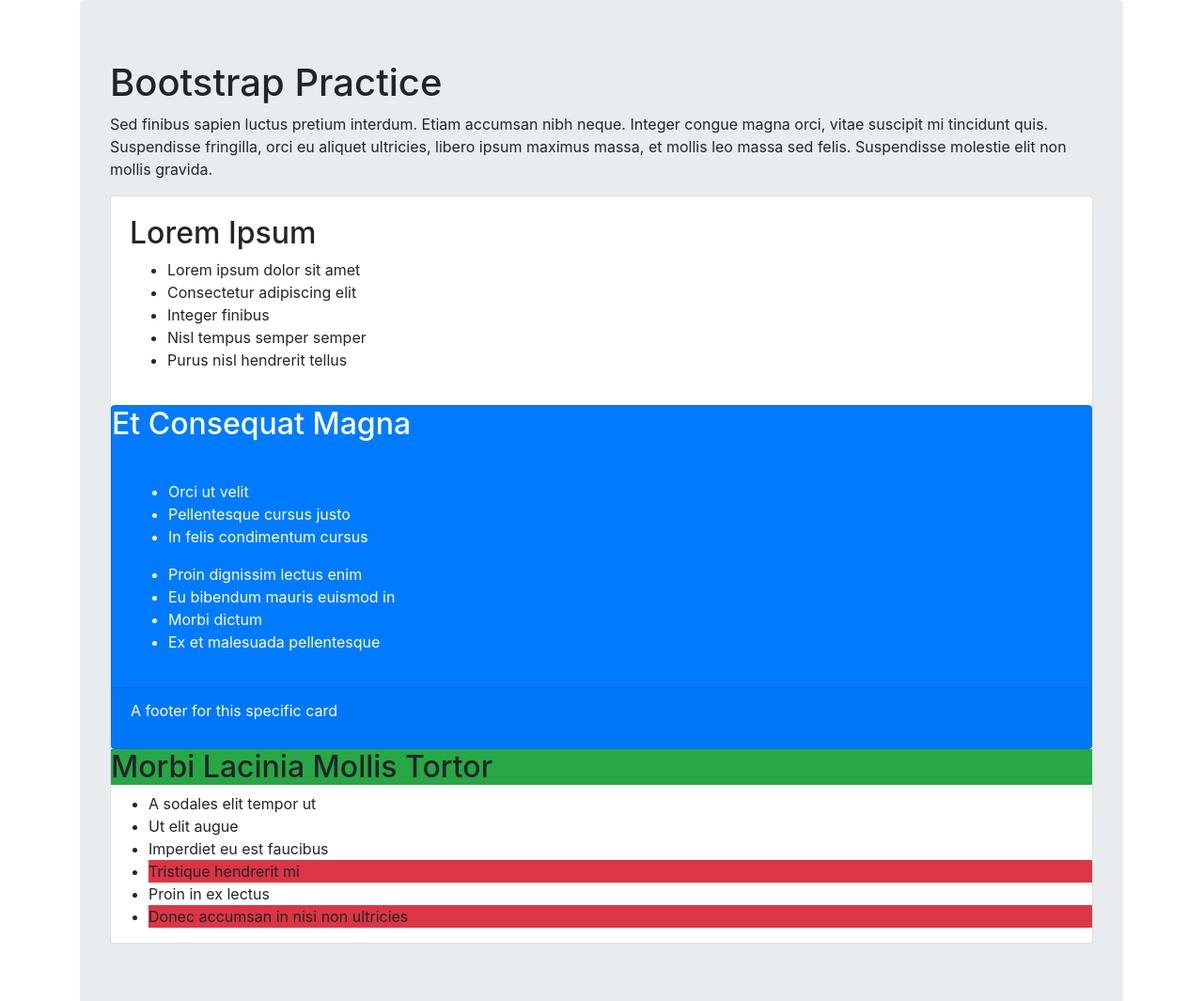
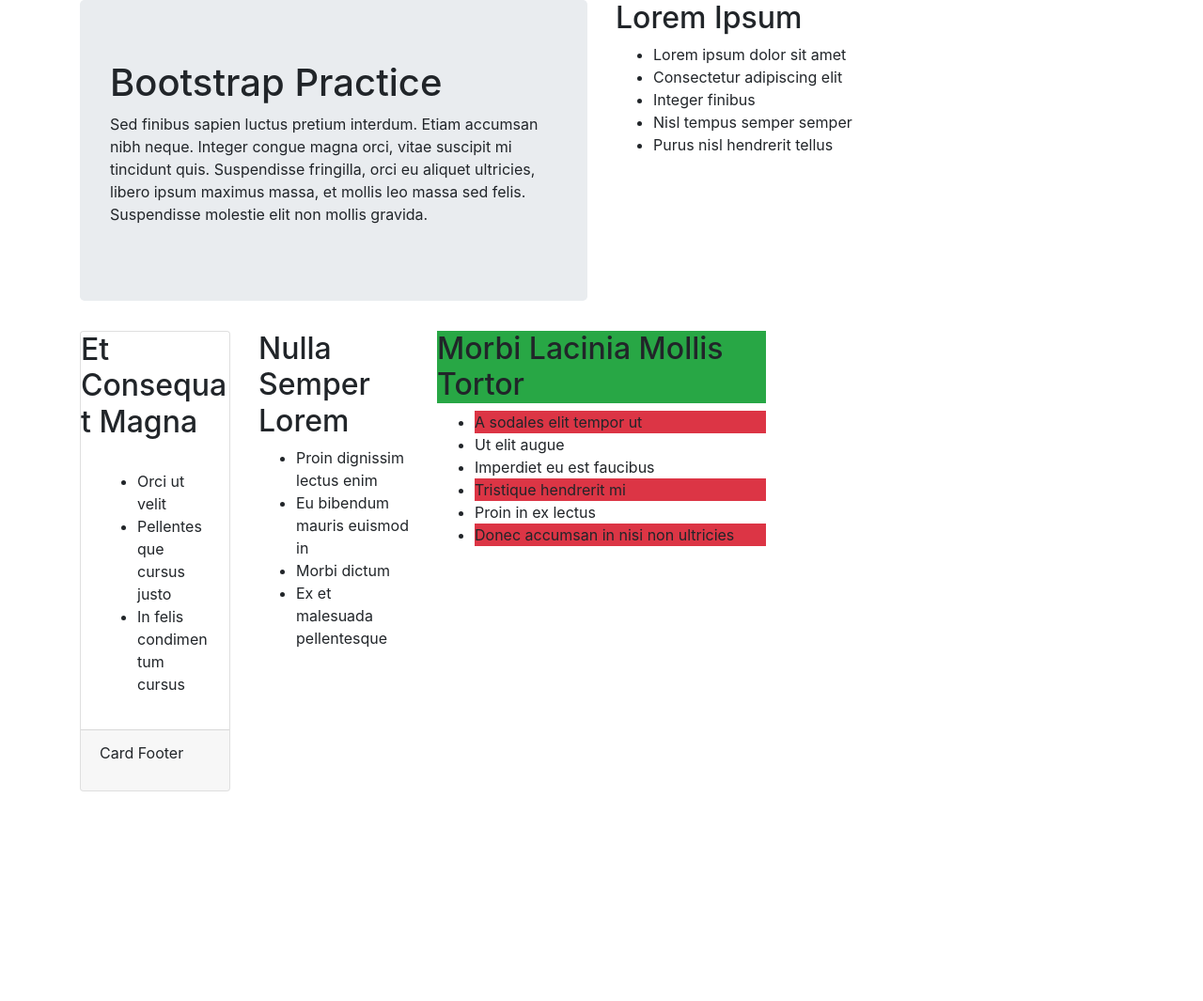
Before and after one commit to DENNINGKEVIN/bootstrap, a plain HTML site: page index.html in a window 1280 px wide. Shown: the top 1065 px of the page at 94% size. After the commit the page ends 842 px from the top, so only its background shows below. Drawn offline with Linux system fonts and the light colour scheme.

Commit message:
add columns to index.html

```diff
--- a/index.html
+++ b/index.html
@@ -1,17 +1,20 @@
 <!DOCTYPE html>
 <html>
   <head>
-    <meta charset="utf-8">
-    <link rel="stylesheet" href="css/bootstrap.css" type="text/css">
     <title>Bootstrap Practice</title>
+    <link href="css/bootstrap.css" rel="stylesheet" type="text/css">
   </head>
   <body>
     <div class="container">
+      <div class="row">
+        <div class="col-md-6">
           <div class="jumbotron">
             <h1>Bootstrap Practice</h1>
             <p>Sed finibus sapien luctus pretium interdum. Etiam accumsan nibh neque. Integer congue magna orci, vitae suscipit mi tincidunt quis. Suspendisse fringilla, orci eu aliquet ultricies, libero ipsum maximus massa, et mollis leo massa sed felis. Suspendisse molestie elit non mollis gravida.</p>
-    <div class="card">
-        <div class="card-body">
+          </div>
+        </div>
+        <div class="col-md-6">
+          <div class="well">
             <h2>Lorem Ipsum</h2>
             <ul>
               <li>Lorem ipsum dolor sit amet</li>
@@ -21,9 +24,13 @@
               <li>Purus nisl hendrerit tellus</li>
             </ul>
           </div>
-    <div class="card bg-primary  text-white">
-            <div class="card-title">
-                <h2>Et Consequat Magna</h2>
+        </div>
+      </div>
+      <div class="row">
+        <div class="col-md-2">
+          <div class="card card-info">
+            <div class="card-heading">
+              <h2 class="card-title">Et Consequat Magna</h2>
             </div>
             <div class="card-body">
               <ul>
@@ -31,6 +38,14 @@
                 <li>Pellentesque cursus justo</li>
                 <li>In felis condimentum cursus</li>
               </ul>
+            </div>
+            <div class="card-footer">
+              <p>Card Footer</p>
+            </div>
+          </div>
+        </div>
+        <div class="col-md-2">
+          <h2>Nulla Semper Lorem</h2>
           <ul>
             <li>Proin dignissim lectus enim</li>
             <li>Eu bibendum mauris euismod in</li>
@@ -38,13 +53,10 @@
             <li>Ex et malesuada pellentesque</li>
           </ul>
         </div>
-            <div class="card-footer">
-              <p>A footer for this specific card</p>
-            </div>
-       </div>
+        <div class="col-md-4">
           <h2 class="bg-success">Morbi Lacinia Mollis Tortor</h2>
           <ul>
-      <li>A sodales elit tempor ut</li>
+            <li class="bg-danger">A sodales elit tempor ut</li>
             <li>Ut elit augue</li>
             <li>Imperdiet eu est faucibus</li>
             <li class="bg-danger">Tristique hendrerit mi</li>
@@ -53,5 +65,6 @@
           </ul>
         </div>
       </div>
+    </div>
   </body>
 </html>
```
Lines whose indentation alone changed are shown as unchanged.
